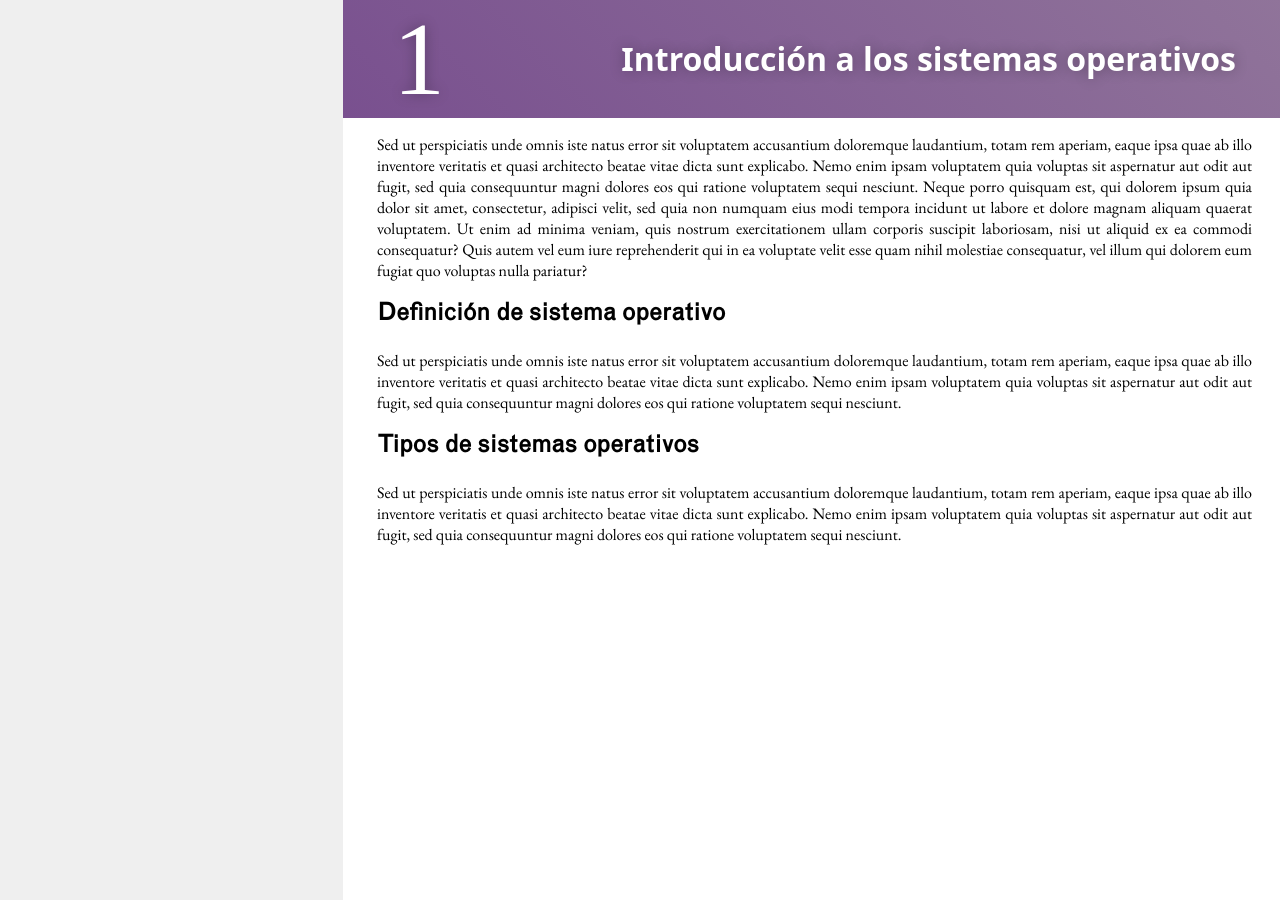
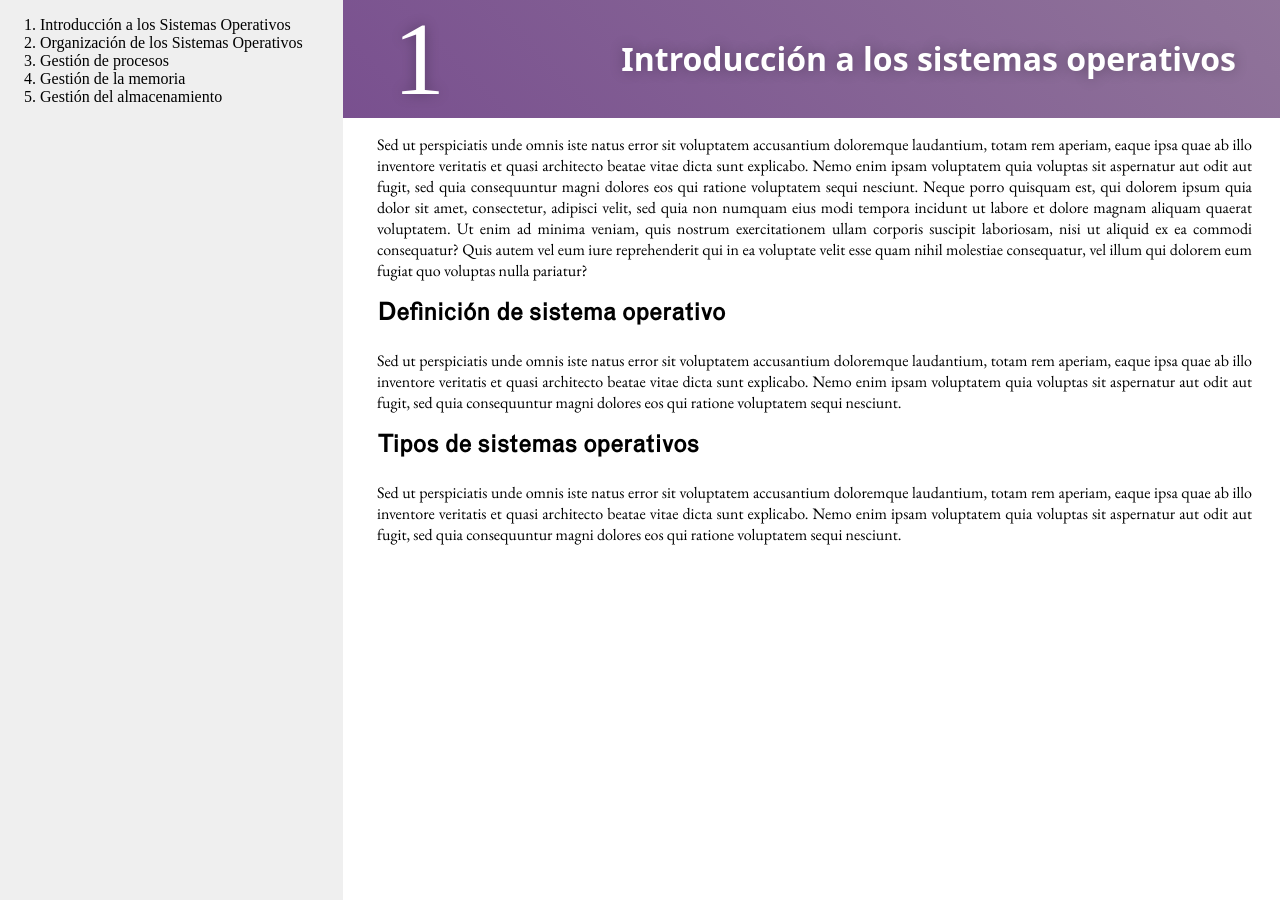
Before and after one commit to dkaerit/SSOO, a Jekyll site: the page built from _posts/2020-10-05-TEMA01.md, in a window 1280 px wide. Built offline with Jekyll 4.4.1, drawn with Linux system fonts in a browser that asks for light colours; some web fonts are replaced.

Commit message:
Update post.html

```diff
--- a/_layouts/post.html
+++ b/_layouts/post.html
@@ -31,6 +31,13 @@
 </head>
 <body>
     <div class="indice">
+        <ol>
+            <li> Introducción a los Sistemas Operativos</li>
+            <li>Organización de los Sistemas Operativos</li>
+            <li>Gestión de procesos</li>
+            <li>Gestión de la memoria</li>
+            <li>Gestión del almacenamiento</li>
+        </ol>
 
     </div>
     <div class="content wrapper">
```
